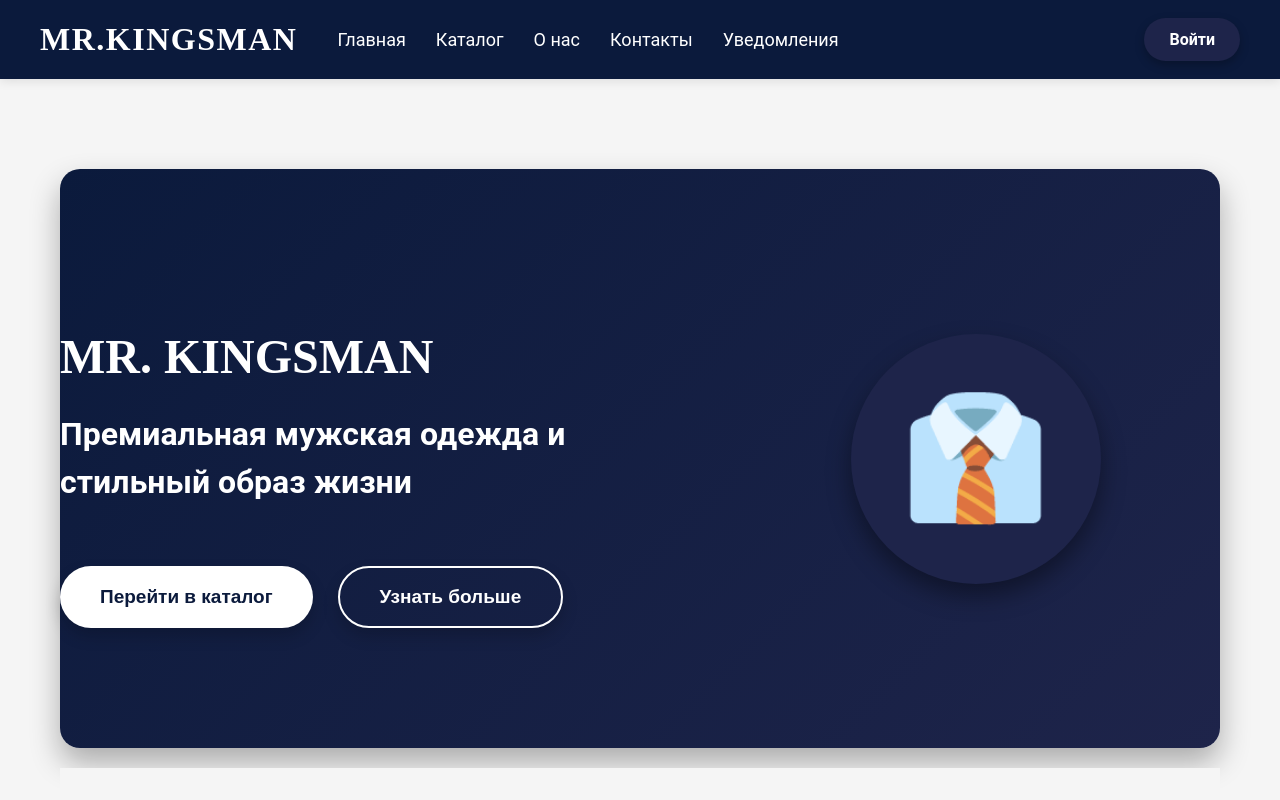
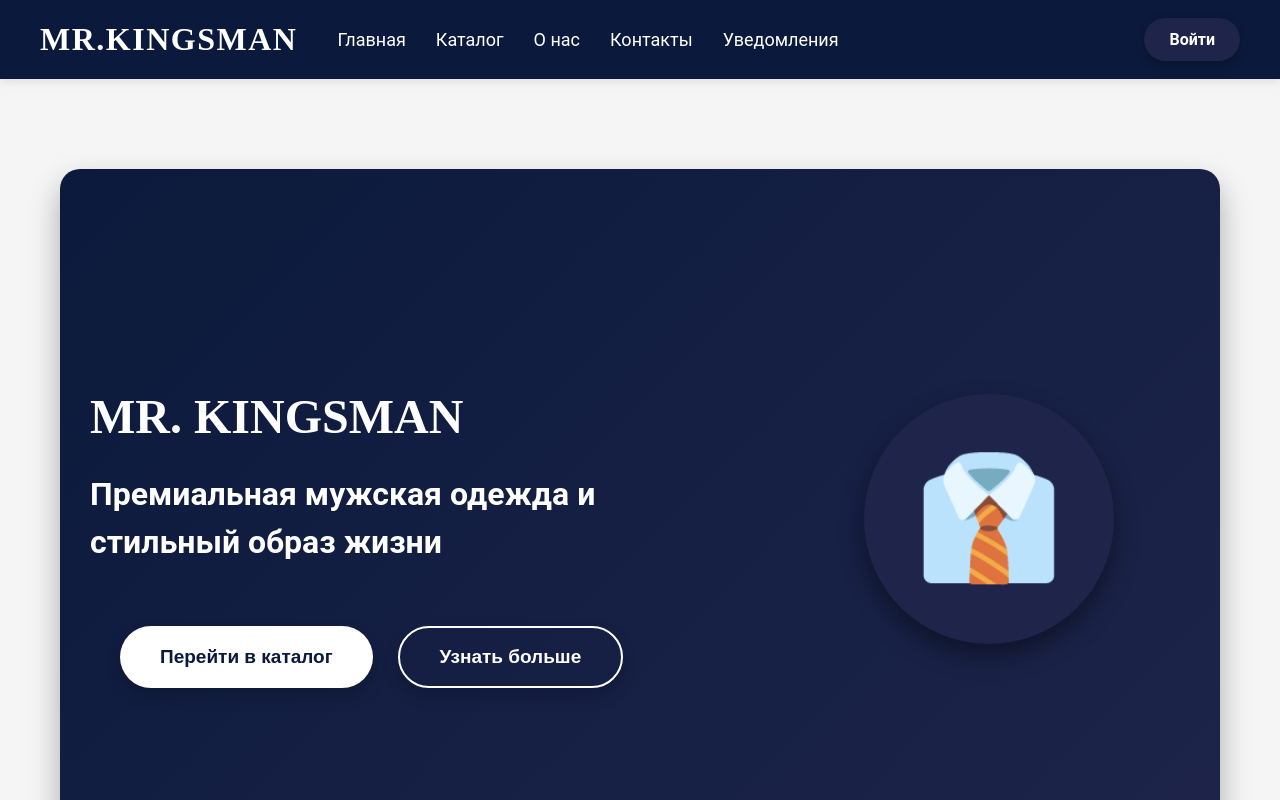
Before and after one commit to mkbagandov/kingsman, a React (Create React App) app in the folder frontend/: page / in a window 1280 px wide. Shown: the top 800 px of the page. Built offline with nearby package versions, Linux system fonts and the light colour scheme.

Commit message:
working 6

```diff
--- a/frontend/src/index.css
+++ b/frontend/src/index.css
@@ -134,9 +134,9 @@ code {
   background-image: linear-gradient(135deg, var(--primary-dark-blue) 0%, var(--secondary-dark-blue) 100%); /* Subtle gradient */
   border-radius: 20px; /* Rounded corners */
   margin: 20px auto; /* Push down from navbar and center */
-  max-width: 1200px; /* Constrain width */
+  max-width: 1800px; /* Increased width */
   color: var(--text-light);
-  padding: 120px 0; /* More vertical padding */
+  padding: 150px 0; /* More vertical padding */
   display: flex;
   justify-content: center;
   align-items: center;
@@ -158,6 +158,7 @@ code {
   flex: 1;
   text-align: left;
   padding-right: 60px; /* More space between text and icon */
+  margin: 30px;
 }
 
 .hero-text h1 {
@@ -192,6 +193,7 @@ code {
   font-weight: bold;
   box-shadow: 0 8px 16px rgba(0, 0, 0, 0.18); /* Stronger shadow */
   transition: all 0.3s ease;
+  margin-left: 30px;
 }
 
 .btn-primary:hover {
--- a/frontend/src/pages/Home.js
+++ b/frontend/src/pages/Home.js
@@ -10,7 +10,12 @@ function Home() {
             <h1>MR. KINGSMAN</h1>
             <h2>Премиальная мужская одежда и стильный образ жизни</h2>
             <div className="hero-buttons">
-              <button className="btn-primary">Перейти в каталог</button>
+            <button
+  className="btn-primary"
+  onClick={() => window.location.href = "/products"}
+>
+  Перейти в каталог
+</button>
               <button className="btn-secondary">Узнать больше</button>
             </div>
           </div>
--- a/frontend/src/pages/UserProfile.js
+++ b/frontend/src/pages/UserProfile.js
@@ -110,10 +110,6 @@ function UserProfile() {
               <span>{userProfile.phone_number}</span>
             </div>
             <div className="detail-item">
-              <span>Мобильный</span>
-              <span>+7 (XXX) XXX-XX-XX</span> {/* Placeholder for mobile */}
-            </div>
-            <div className="detail-item">
               <span>Адрес</span>
               <span>Москва, Россия</span> {/* Placeholder for address */}
             </div>
```
